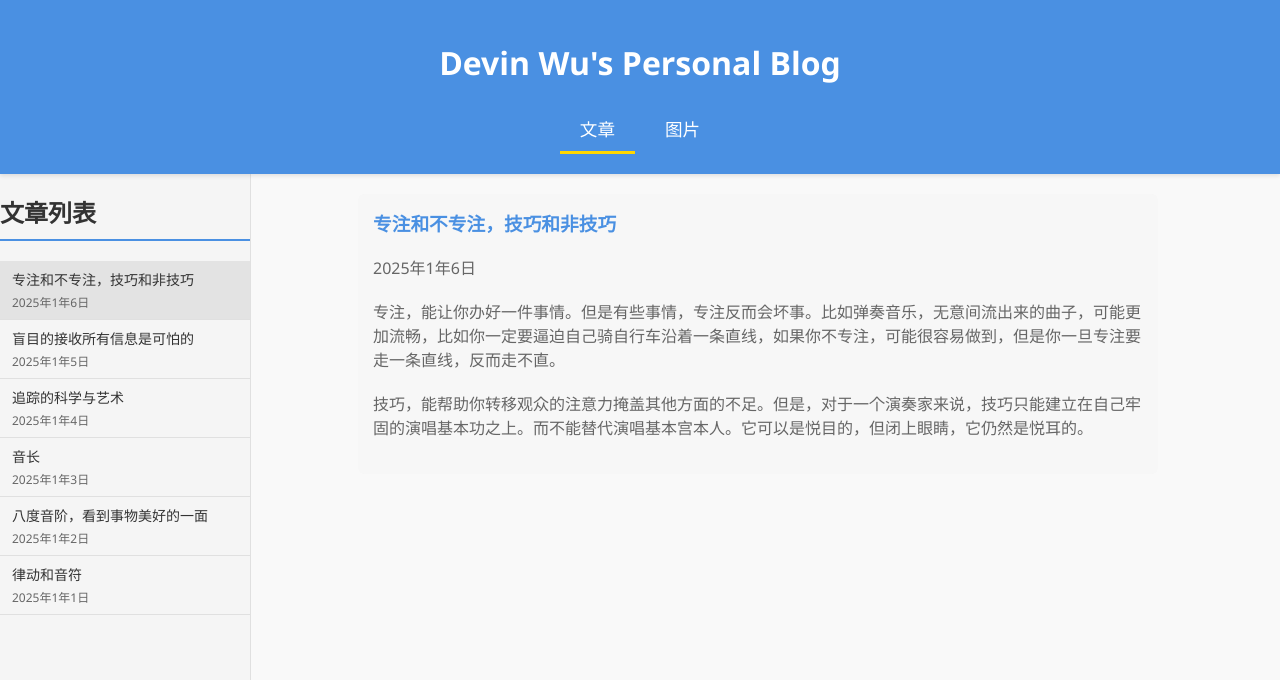
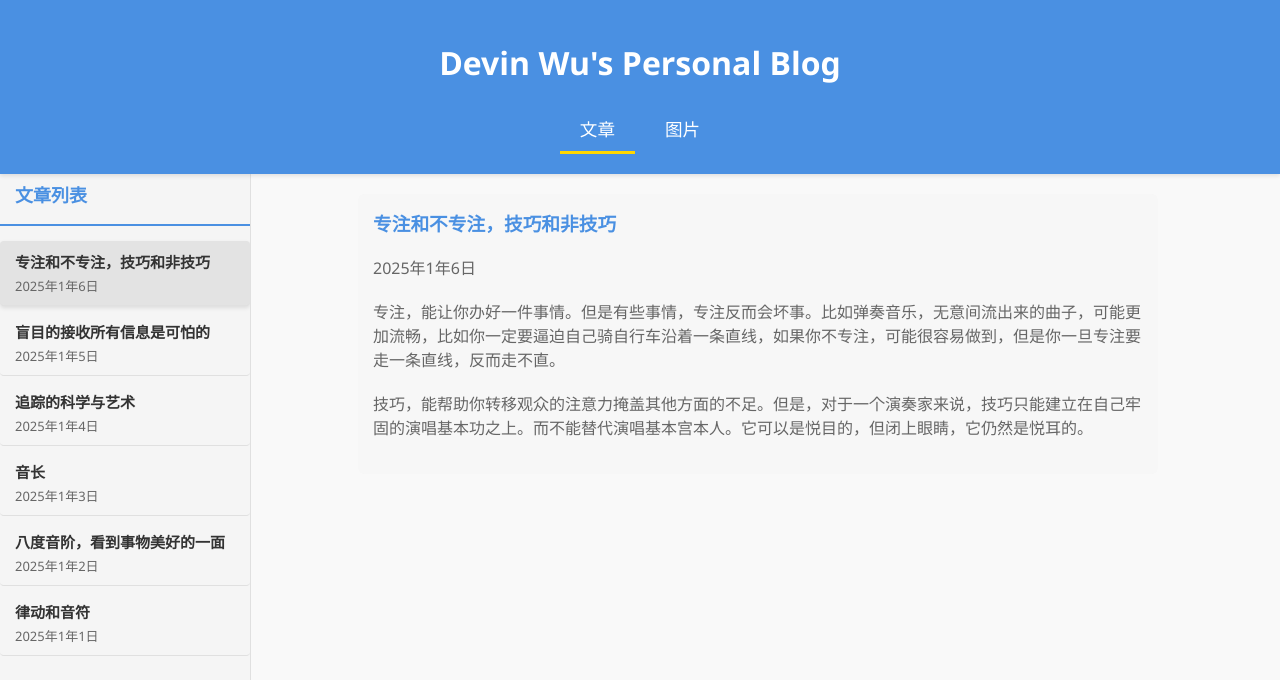
Before and after one commit to DevinWu/devin-app, a React (Create React App) app: page / in a window 1280 px wide. Shown: the top 680 px of the page. Built offline with nearby package versions, Linux system fonts and the light colour scheme.

Commit message:
fix title issue

```diff
--- a/src/App.css
+++ b/src/App.css
@@ -63,9 +63,20 @@ body {
 }
 
 .logs-list h2 {
+    display: flex;
+    align-items: center;
+    font-size: 18px;
+    font-weight: bold;
+    color: #4A90E2;
+    margin: 0 0 15px 0;
+    padding: 0 0 10px 15px;
     border-bottom: 2px solid #4A90E2;
-    padding-bottom: 10px;
-    margin-bottom: 20px;
+    font-family: 'Segoe UI', Tahoma, Geneva, Verdana, sans-serif;
+    height: 40px;
+    position: sticky;
+    top: 0;
+    background-color: #f5f5f5;
+    z-index: 10;
 }
 
 .logs-list ul {
@@ -75,28 +86,34 @@ body {
 }
 
 .logs-list .article-item {
-    padding: 8px 12px;
+    padding: 10px 15px;
     border-bottom: 1px solid #e0e0e0;
     cursor: pointer;
+    transition: background-color 0.3s, box-shadow 0.3s;
+    border-radius: 4px;
+    margin: 5px 0;
+    font-family: 'Segoe UI', Tahoma, Geneva, Verdana, sans-serif;
 }
 
 .logs-list .article-item:hover {
     background-color: #e8e8e8;
+    box-shadow: 0 2px 4px rgba(0, 0, 0, 0.1);
 }
 
 .logs-list .article-item.selected {
     background-color: #e3e3e3;
+    box-shadow: 0 2px 4px rgba(0, 0, 0, 0.1);
 }
 
 .logs-list .article-item h4 {
     margin: 0 0 4px 0;
-    font-size: 14px;
-    font-weight: normal;
+    font-size: 15px;
+    font-weight: bold;
 }
 
 .logs-list .article-item p {
     margin: 0;
-    font-size: 12px;
+    font-size: 13px;
     color: #666;
 }
 
@@ -149,9 +166,20 @@ body {
 }
 
 .images-list h2 {
+    display: flex;
+    align-items: center;
+    font-size: 18px;
+    font-weight: bold;
+    color: #4A90E2;
+    margin: 0 0 15px 0;
+    padding: 0 0 10px 15px;
     border-bottom: 2px solid #4A90E2;
-    padding-bottom: 10px;
-    margin-bottom: 20px;
+    font-family: 'Segoe UI', Tahoma, Geneva, Verdana, sans-serif;
+    height: 40px;
+    position: sticky;
+    top: 0;
+    background-color: #f5f5f5;
+    z-index: 10;
 }
 
 .images-list ul {
@@ -161,18 +189,23 @@ body {
 }
 
 .images-list .image-item {
-    padding: 6px 12px;
+    padding: 8px 15px;
     cursor: pointer;
-    font-size: 13px;
-    font-family: 'Segoe UI', system-ui, -apple-system, sans-serif;
+    font-size: 14px;
+    font-family: 'Segoe UI', Tahoma, Geneva, Verdana, sans-serif;
+    transition: background-color 0.3s, box-shadow 0.3s;
+    border-radius: 4px;
+    margin: 5px 0;
 }
 
 .images-list .image-item:hover {
     background-color: #e8e8e8;
+    box-shadow: 0 2px 4px rgba(0, 0, 0, 0.1);
 }
 
 .images-list .image-item.selected {
     background-color: #e3e3e3;
+    box-shadow: 0 2px 4px rgba(0, 0, 0, 0.1);
 }
 
 .images-list span {
```
